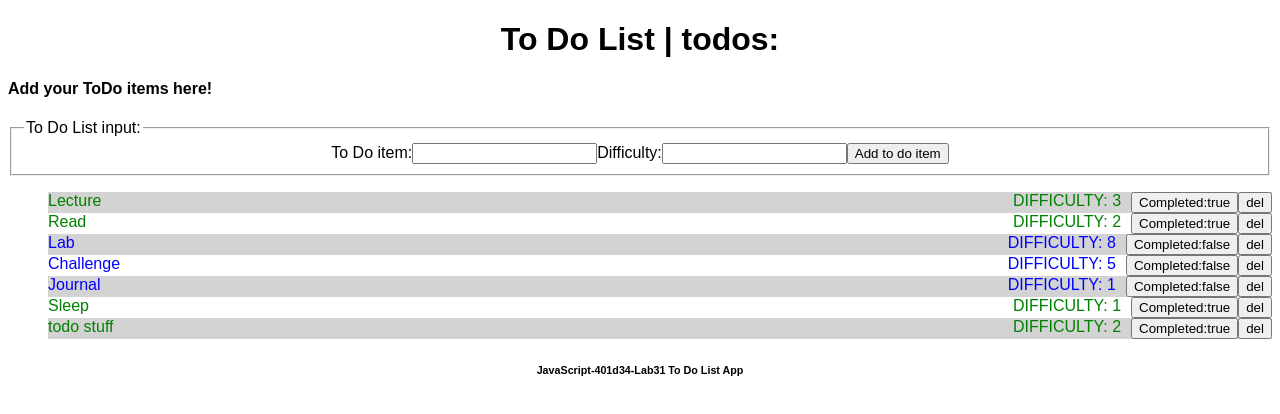
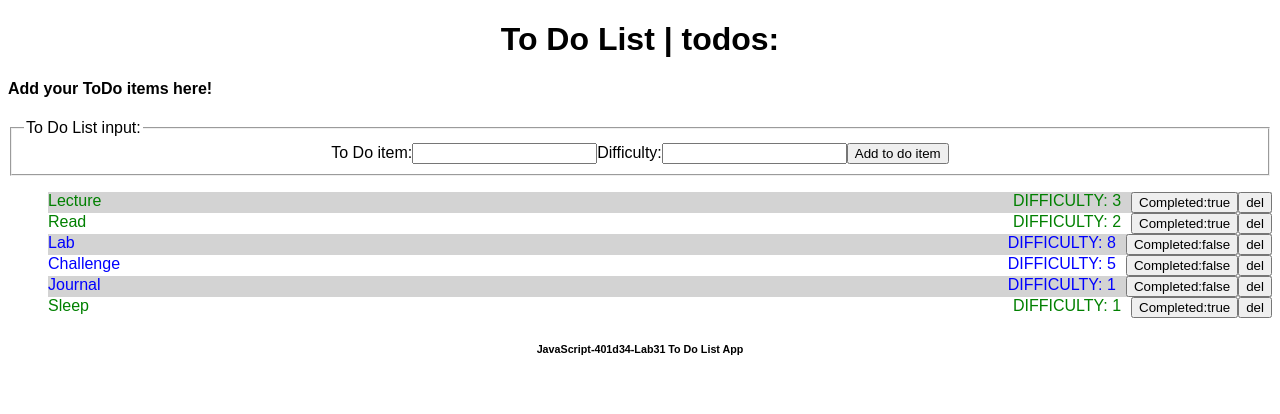
Before and after one commit to astrokd/todo-react-app, a React (Create React App) app: page / in a window 1280 px wide. Shown: the top 414 px of the page. Built offline with nearby package versions, Linux system fonts and the light colour scheme; data requests are answered from the project's data file.

Commit message:
delete method working

```diff
--- a/db.json
+++ b/db.json
@@ -41,13 +41,6 @@
       "status": true,
       "assigned": "Kevin",
       "id": 6
-    },
-    {
-      "description": "todo stuff",
-      "difficulty": "2",
-      "status": true,
-      "assigned": "Kevin",
-      "id": 7
     }
   ]
 }
--- a/src/components/interface.js
+++ b/src/components/interface.js
@@ -36,6 +36,18 @@ function Interface() {
     console.log(response);
   }
 
+  async function deleteToDoItem (id) {
+    const raw = await fetch('http://localhost:3001/items/'+ id, {
+      method: 'delete',
+      headers: {
+        'Content-Type': 'application/json'
+      },
+      body: JSON.stringify(values)
+    })
+    const response = await raw.json();
+    console.log(response);
+  }
+
   const [
     handleSubmit,
     handleChange,
@@ -44,6 +56,8 @@ function Interface() {
   ] = useForm(postToDoItem)
 
   const handleDelete = e => {
+    console.log('in handle delete ---',e)
+    deleteToDoItem(e)
     // todoItems.splice(e, 1);
     // setToDoItems([...todoItems]);
     // const newCount = count - 1;
```
Also changed, not shown: 1 other file (tests, documents, lock files or other folders).
